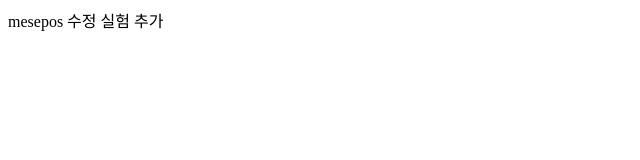
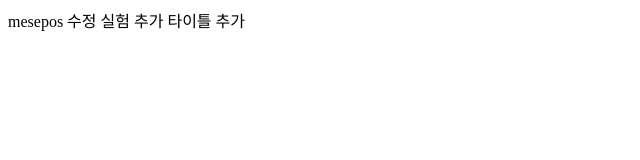
Before and after one commit to mesepos/source_tree, a plain HTML site: page index.html in a window 1280 px wide. Shown: the whole page, without its empty margins (0-640 px from the left). Drawn offline with Linux system fonts and the light colour scheme.

Commit message:
타이틀 추가

```diff
--- a/index.html
+++ b/index.html
@@ -3,5 +3,6 @@
 mesepos 수정
 
 실험 추가
+타이틀 추가
 
 </html>
```
